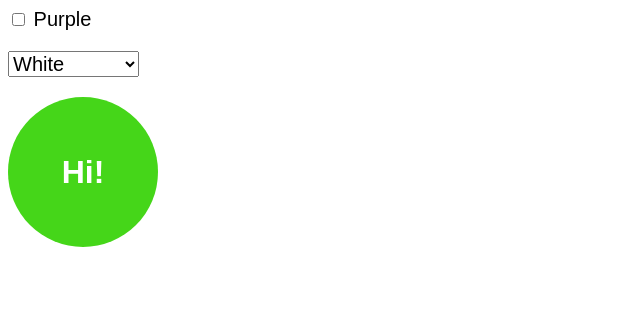
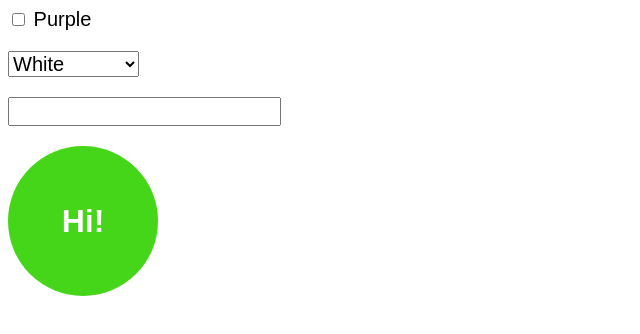
Before and after one commit to johnlivingprooff/learn-vue-framework, a plain HTML site: page section-2-18-STARTER/index.html in a window 1280 px wide. Shown: the whole page, without its empty margins (0-640 px from the left). Drawn offline with nearby package versions, Linux system fonts and the light colour scheme.

Commit message:
update: binding styles

```diff
--- a/section-2-18-STARTER/app.js
+++ b/section-2-18-STARTER/app.js
@@ -3,6 +3,7 @@ const vm = Vue.createApp({
         return {
             isPurple: false,
             selectColor: '',
+            size: '',
         }
     },
     computed: {
--- a/section-2-18-STARTER/index.html
+++ b/section-2-18-STARTER/index.html
@@ -18,7 +18,10 @@
       <option value="text-yellow">Fade Yellow</option>
     </select>
 
-    <div class="circle" :class="[selectColor, circle_class]">
+    <input type="number" v-model="size">
+
+    <div class="circle" :class="[selectColor, circle_class]"
+      :style="{ width: size + 'px', height: size + 'px', lineHeight: size + 'px' }">
       Hi!
     </div>
   </div>
```
